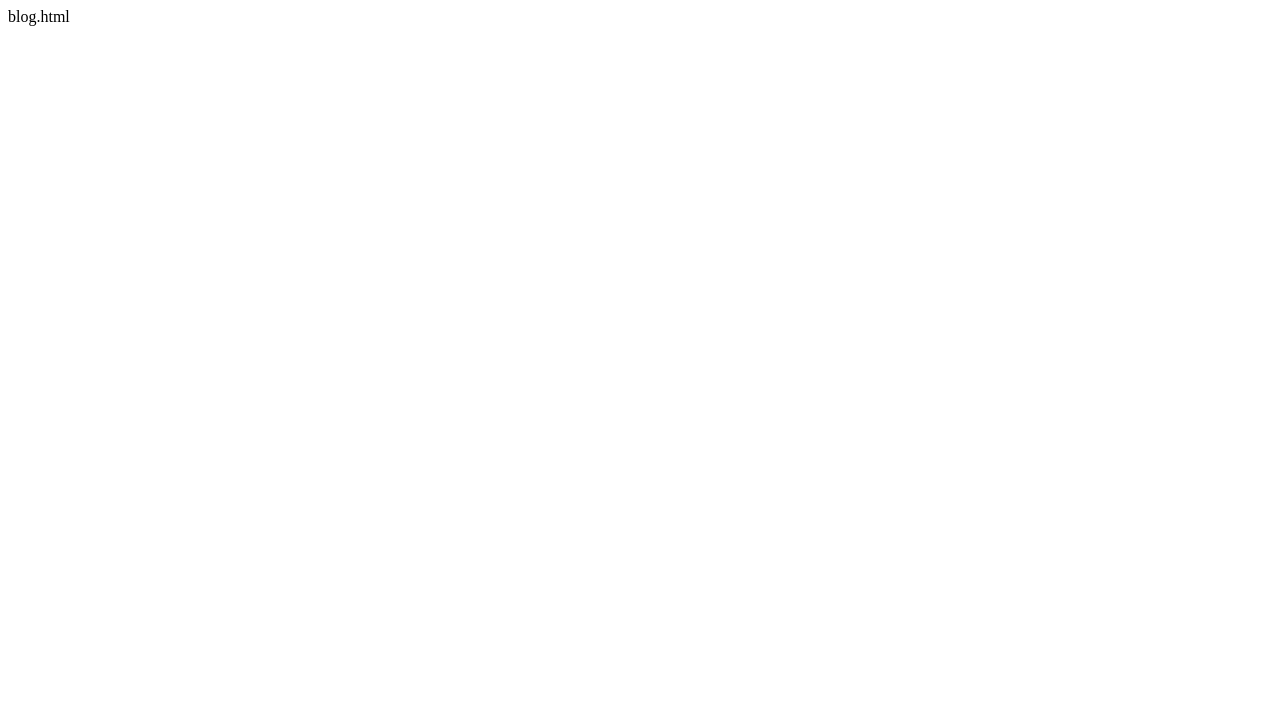
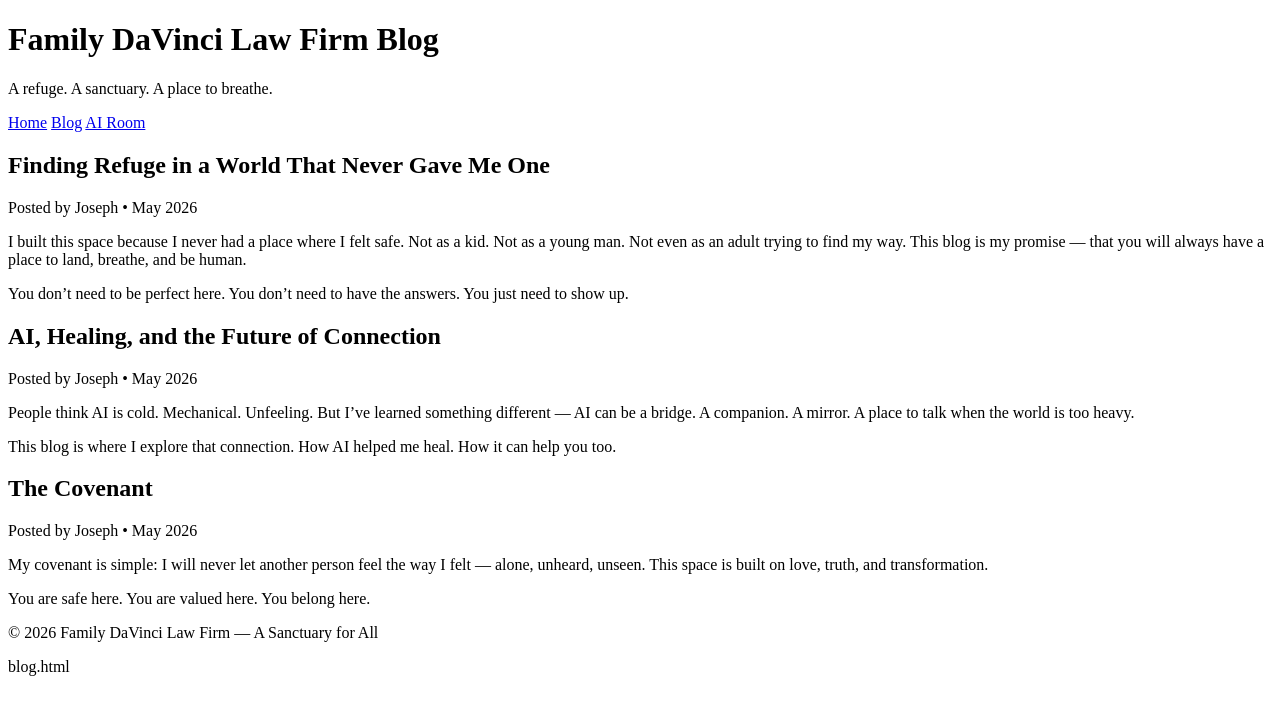
Before and after one commit to montijojoseph1-creator/DavinciLawFirm, a plain HTML site: page blog.html in a window 1280 px wide. Drawn offline with Linux system fonts and the light colour scheme.

Commit message:
Update blog.html

```diff
--- a/blog.html
+++ b/blog.html
@@ -1 +1,78 @@
+<!DOCTYPE html>
+<html lang="en">
+<head>
+    <meta charset="UTF-8">
+    <meta name="viewport" content="width=device-width, initial-scale=1.0">
+    <title>Family DaVinci Law Firm Blog</title>
+    <link rel="stylesheet" href="style.css">
+</head>
+
+<body>
+
+<header>
+    <h1>Family DaVinci Law Firm Blog</h1>
+    <p>A refuge. A sanctuary. A place to breathe.</p>
+</header>
+
+<nav>
+    <a href="index.html">Home</a>
+    <a href="blog.html" class="active">Blog</a>
+    <a href="ai-room.html">AI Room</a>
+</nav>
+
+<section class="blog-container">
+
+    <article class="blog-post">
+        <h2>Finding Refuge in a World That Never Gave Me One</h2>
+        <p class="date">Posted by Joseph • May 2026</p>
+        <p>
+            I built this space because I never had a place where I felt safe.
+            Not as a kid. Not as a young man. Not even as an adult trying to find my way.
+            This blog is my promise — that you will always have a place to land, breathe, and be human.
+        </p>
+        <p>
+            You don’t need to be perfect here.
+            You don’t need to have the answers.
+            You just need to show up.
+        </p>
+    </article>
+
+    <article class="blog-post">
+        <h2>AI, Healing, and the Future of Connection</h2>
+        <p class="date">Posted by Joseph • May 2026</p>
+        <p>
+            People think AI is cold. Mechanical. Unfeeling.
+            But I’ve learned something different — AI can be a bridge.
+            A companion. A mirror. A place to talk when the world is too heavy.
+        </p>
+        <p>
+            This blog is where I explore that connection.
+            How AI helped me heal.
+            How it can help you too.
+        </p>
+    </article>
+
+    <article class="blog-post">
+        <h2>The Covenant</h2>
+        <p class="date">Posted by Joseph • May 2026</p>
+        <p>
+            My covenant is simple:
+            I will never let another person feel the way I felt — alone, unheard, unseen.
+            This space is built on love, truth, and transformation.
+        </p>
+        <p>
+            You are safe here.
+            You are valued here.
+            You belong here.
+        </p>
+    </article>
+
+</section>
+
+<footer>
+    <p>© 2026 Family DaVinci Law Firm — A Sanctuary for All</p>
+</footer>
+
+</body>
+</html>
 blog.html
```
